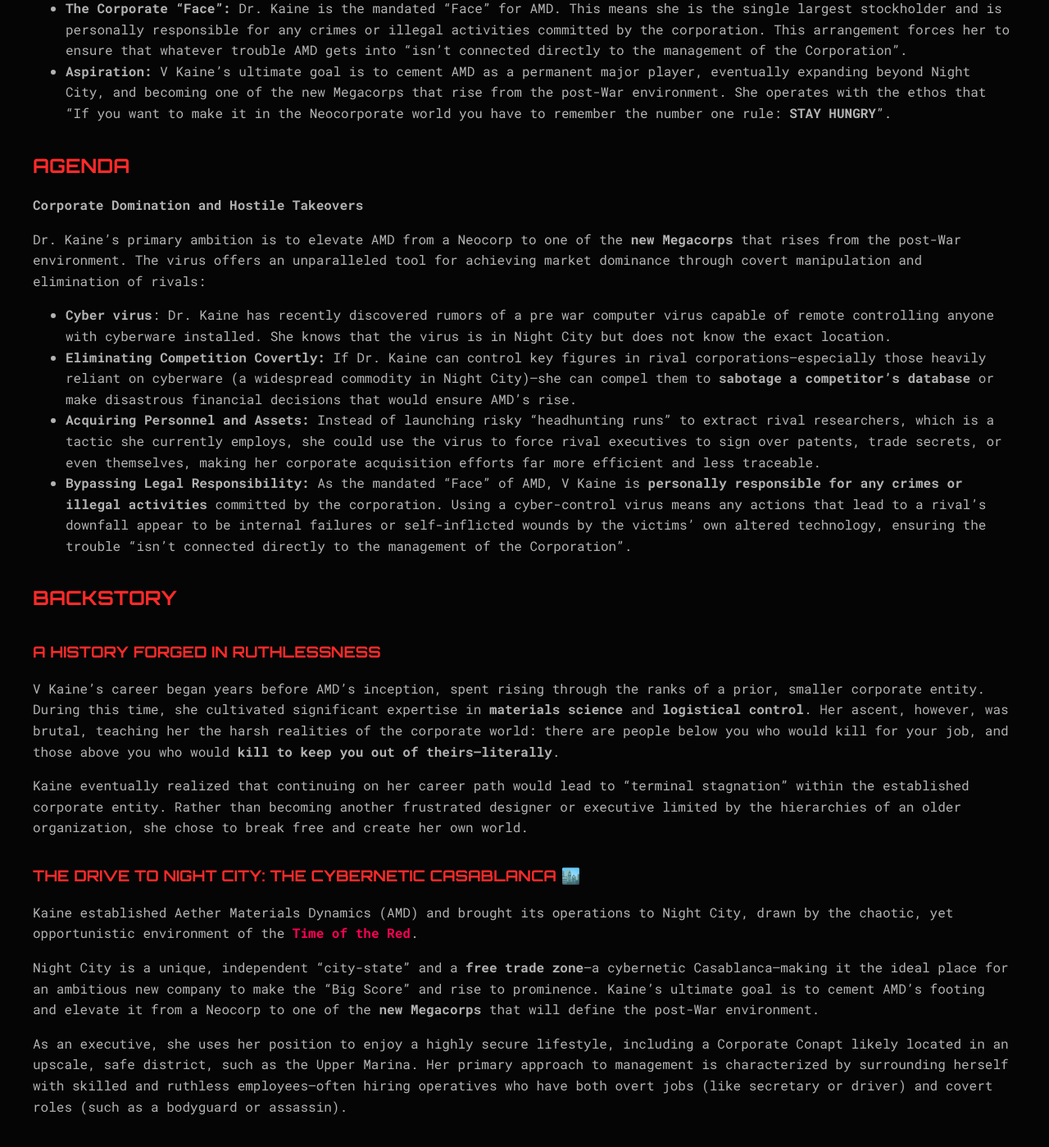
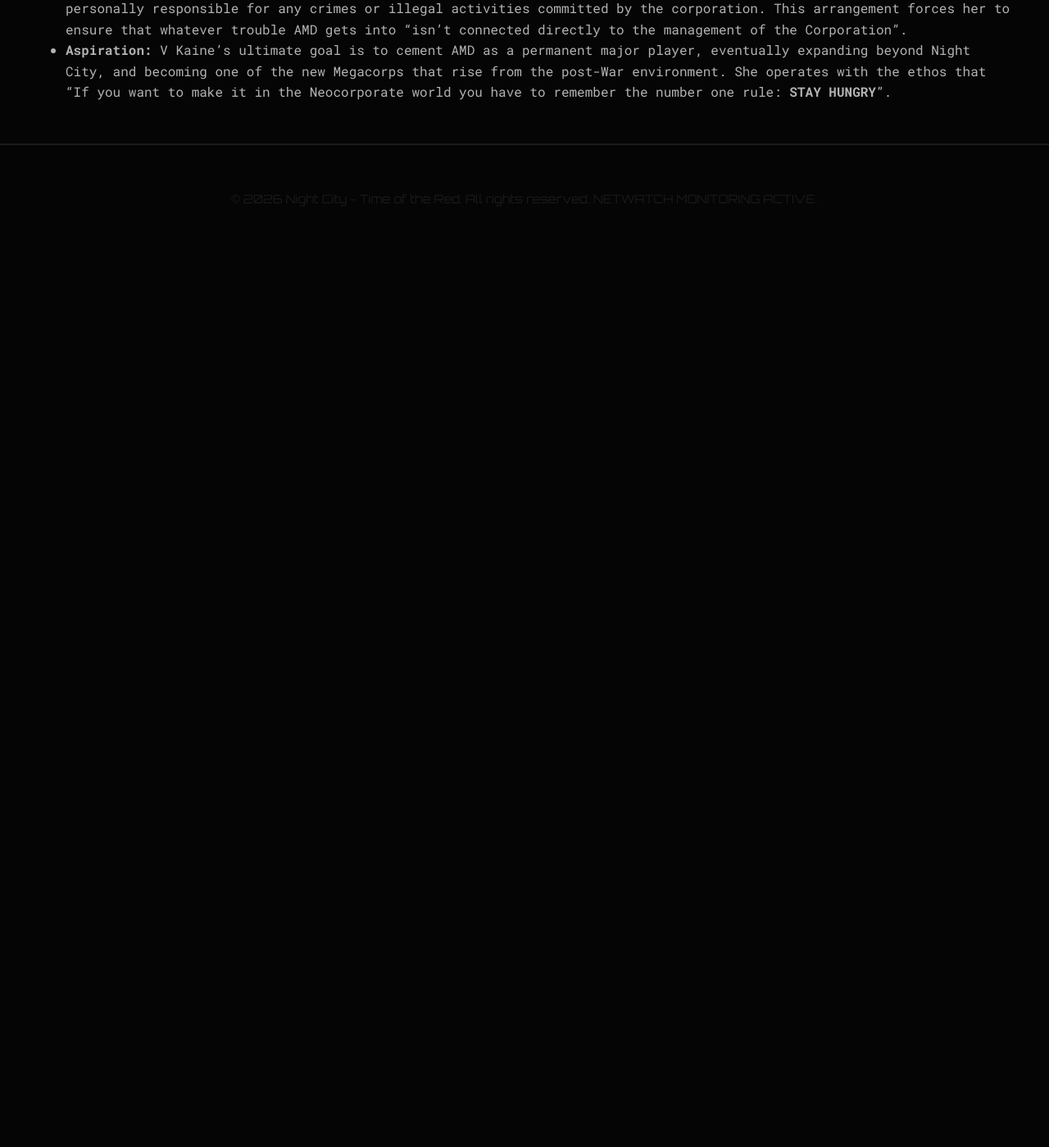
Before and after one commit to nlblunt/Cyberpunk-Red, a Jekyll site: the page built from _people/Dr Vivian Kaine.md, in a window 1280 px wide and 1400 px high, scrolled down 931 px. Shown: the whole window at 82% size. Built offline with Jekyll 4.4.1, drawn with Linux system fonts in a browser that asks for light colours; after the commit the page ends 1240 px from its top, so only the background shows below that; some of the changed text lies outside the part shown.

Commit message:
feat: filter GM Notes during import

```diff
--- a/_people/Dr Vivian Kaine.md
+++ b/_people/Dr Vivian Kaine.md
@@ -17,28 +16,3 @@
 - **Housing and Perks:** As an executive, Dr. Kaine enjoys significant employment benefits, including **free Corporate housing** (a Corporate Conapt) as long as she remains with AMD. This conapt likely places her in a secure, upscale area of the city, such as the **Executive Zone** or a Corporate Terrace like the Ziggurat's "The Hanging Garden" (C9) in the Upper Marina. Her living situation is a **Good Prepak Lifestyle**, paid for by the corporation.
 - **The Corporate "Face":** Dr. Kaine is the mandated "Face" for AMD. This means she is the single largest stockholder and is personally responsible for any crimes or illegal activities committed by the corporation. This arrangement forces her to ensure that whatever trouble AMD gets into "isn't connected directly to the management of the Corporation".
 - **Aspiration:** V Kaine’s ultimate goal is to cement AMD as a permanent major player, eventually expanding beyond Night City, and becoming one of the new Megacorps that rise from the post-War environment. She operates with the ethos that "If you want to make it in the Neocorporate world you have to remember the number one rule: **STAY HUNGRY**".
-
-## Agenda
-**Corporate Domination and Hostile Takeovers**
-
-Dr. Kaine's primary ambition is to elevate AMD from a Neocorp to one of the **new Megacorps** that rises from the post-War environment. The virus offers an unparalleled tool for achieving market dominance through covert manipulation and elimination of rivals:
-
-- **Cyber virus**: Dr. Kaine has recently discovered rumors of a pre war computer virus capable of remote controlling anyone with cyberware installed. She knows that the virus is in Night City but does not know the exact location.
-- **Eliminating Competition Covertly:** If Dr. Kaine can control key figures in rival corporations—especially those heavily reliant on cyberware (a widespread commodity in Night City)—she can compel them to **sabotage a competitor's database** or make disastrous financial decisions that would ensure AMD's rise.
-- **Acquiring Personnel and Assets:** Instead of launching risky "headhunting runs" to extract rival researchers, which is a tactic she currently employs, she could use the virus to force rival executives to sign over patents, trade secrets, or even themselves, making her corporate acquisition efforts far more efficient and less traceable.
-- **Bypassing Legal Responsibility:** As the mandated "Face" of AMD, V Kaine is **personally responsible for any crimes or illegal activities** committed by the corporation. Using a cyber-control virus means any actions that lead to a rival's downfall appear to be internal failures or self-inflicted wounds by the victims' own altered technology, ensuring the trouble "isn't connected directly to the management of the Corporation".
-
-## Backstory
-### A History Forged in Ruthlessness
-
-V Kaine's career began years before AMD's inception, spent rising through the ranks of a prior, smaller corporate entity. During this time, she cultivated significant expertise in **materials science** and **logistical control**. Her ascent, however, was brutal, teaching her the harsh realities of the corporate world: there are people below you who would kill for your job, and those above you who would **kill to keep you out of theirs—literally**.
-
-Kaine eventually realized that continuing on her career path would lead to "terminal stagnation" within the established corporate entity. Rather than becoming another frustrated designer or executive limited by the hierarchies of an older organization, she chose to break free and create her own world.
-
-### The Drive to Night City: The Cybernetic Casablanca 🏙️
-
-Kaine established Aether Materials Dynamics (AMD) and brought its operations to Night City, drawn by the chaotic, yet opportunistic environment of the **[Time of the Red]({% link _lore/Time of the Red.md %})**.
-
-Night City is a unique, independent "city-state" and a **free trade zone**—a cybernetic Casablanca—making it the ideal place for an ambitious new company to make the "Big Score" and rise to prominence. Kaine's ultimate goal is to cement AMD's footing and elevate it from a Neocorp to one of the **new Megacorps** that will define the post-War environment.
-
-As an executive, she uses her position to enjoy a highly secure lifestyle, including a Corporate Conapt likely located in an upscale, safe district, such as the Upper Marina. Her primary approach to management is characterized by surrounding herself with skilled and ruthless employees—often hiring operatives who have both overt jobs (like secretary or driver) and covert roles (such as a bodyguard or assassin).
--- a/scripts/hide_secrets.py
+++ b/scripts/hide_secrets.py
@@ -28,7 +28,7 @@
                     hidden_level = None
 
             # Check if this new header is start of a secret section
-            if "#secret" in line:
+            if "#secret" in line or "GM Notes" in line:
                 hidden_level = level
                 continue # Don't write this line
 
```
Also changed, not shown: other parts of _people/Dr Vivian Kaine.md (+0 -1 lines).
